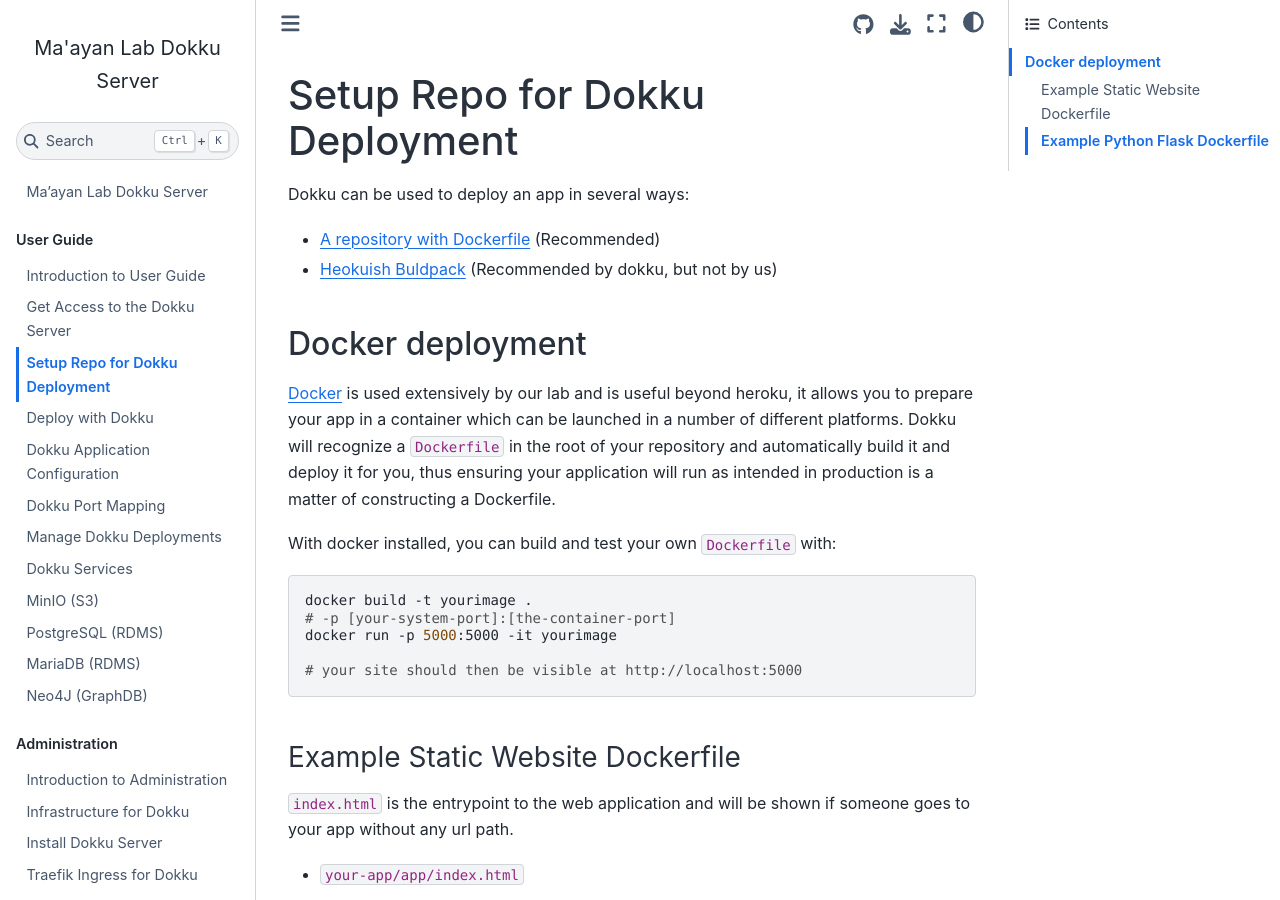
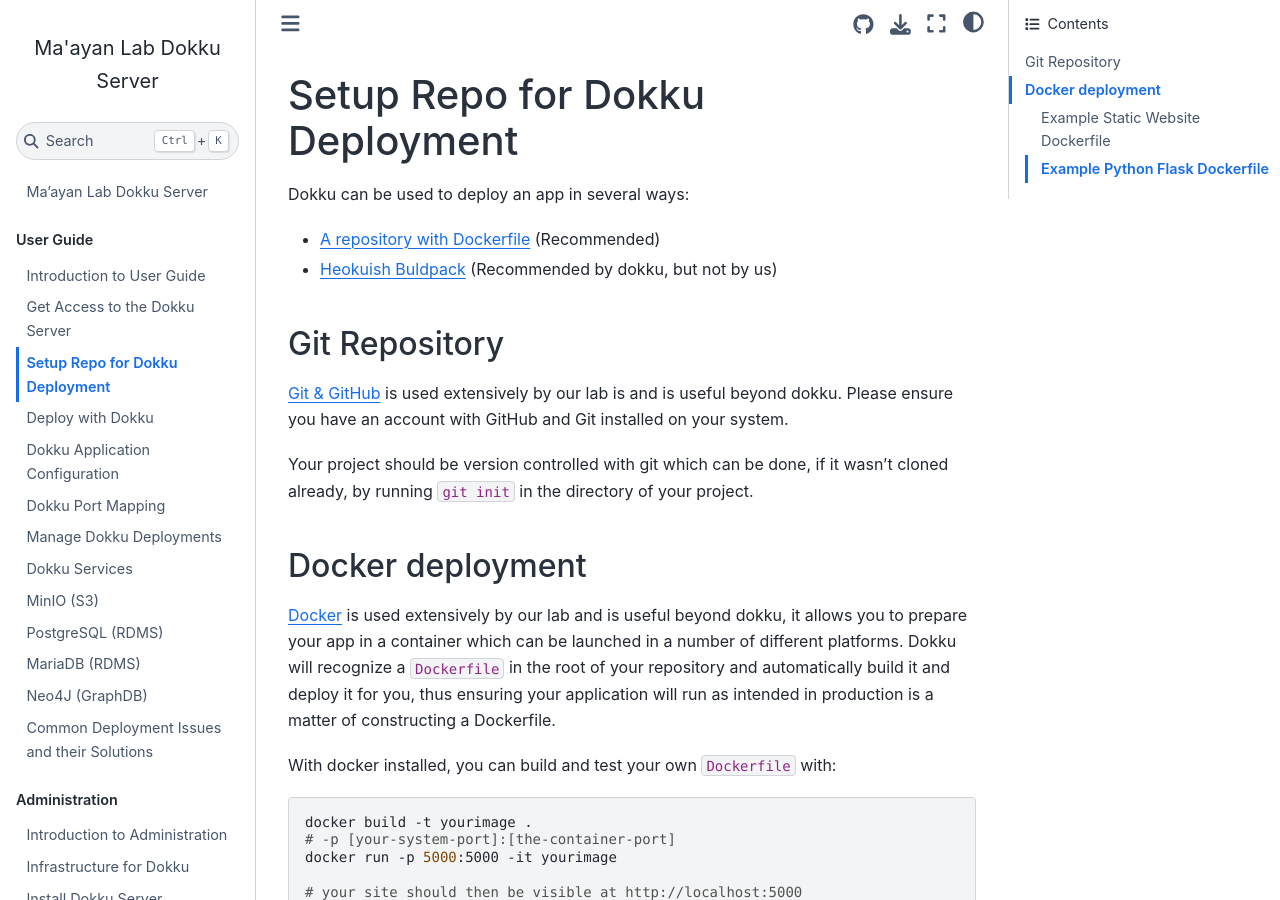
Before and after one commit to MaayanLab/dokku, a Jupyter Book: the page built from user/20-setup.md, in a window 1280 px wide and 900 px high. Built offline with Jupyter Book 1.0.4 settings and Sphinx 7.4.7 and the Sphinx Book theme 1.1.4, drawn with Linux system fonts in a browser that asks for light colours.

Commit message:
Add "common issues" section and mention `git init`

````diff
--- a/user/20-setup.md
+++ b/user/20-setup.md
@@ -4,9 +4,15 @@
 - [A repository with Dockerfile](https://dokku.com/docs/deployment/builders/dockerfiles/) (Recommended)
 - [Heokuish Buldpack](https://dokku.com/docs/deployment/builders/herokuish-buildpacks/) (Recommended by dokku, but not by us)
 
+## Git Repository
+
+[Git & GitHub](https://docs.github.com/en/get-started/start-your-journey/about-github-and-git) is used extensively by our lab is and is useful beyond dokku. Please ensure you have an account with GitHub and Git installed on your system.
+
+Your project should be version controlled with git which can be done, if it wasn't cloned already, by running `git init` in the directory of your project.
+
 ## Docker deployment
 
-[Docker](https://www.docker.com/) is used extensively by our lab and is useful beyond heroku, it allows you to prepare your app in a container which can be launched in a number of different platforms. Dokku will recognize a `Dockerfile` in the root of your repository and automatically build it and deploy it for you, thus ensuring your application will run as intended in production is a matter of constructing a Dockerfile.
+[Docker](https://www.docker.com/) is used extensively by our lab and is useful beyond dokku, it allows you to prepare your app in a container which can be launched in a number of different platforms. Dokku will recognize a `Dockerfile` in the root of your repository and automatically build it and deploy it for you, thus ensuring your application will run as intended in production is a matter of constructing a Dockerfile.
 
 With docker installed, you can build and test your own `Dockerfile` with:
 ```bash
````
Also changed, not shown: user/30-deploy.md (+2 -0 lines), user/60-common-issues.md (added, +32 -0 lines).
